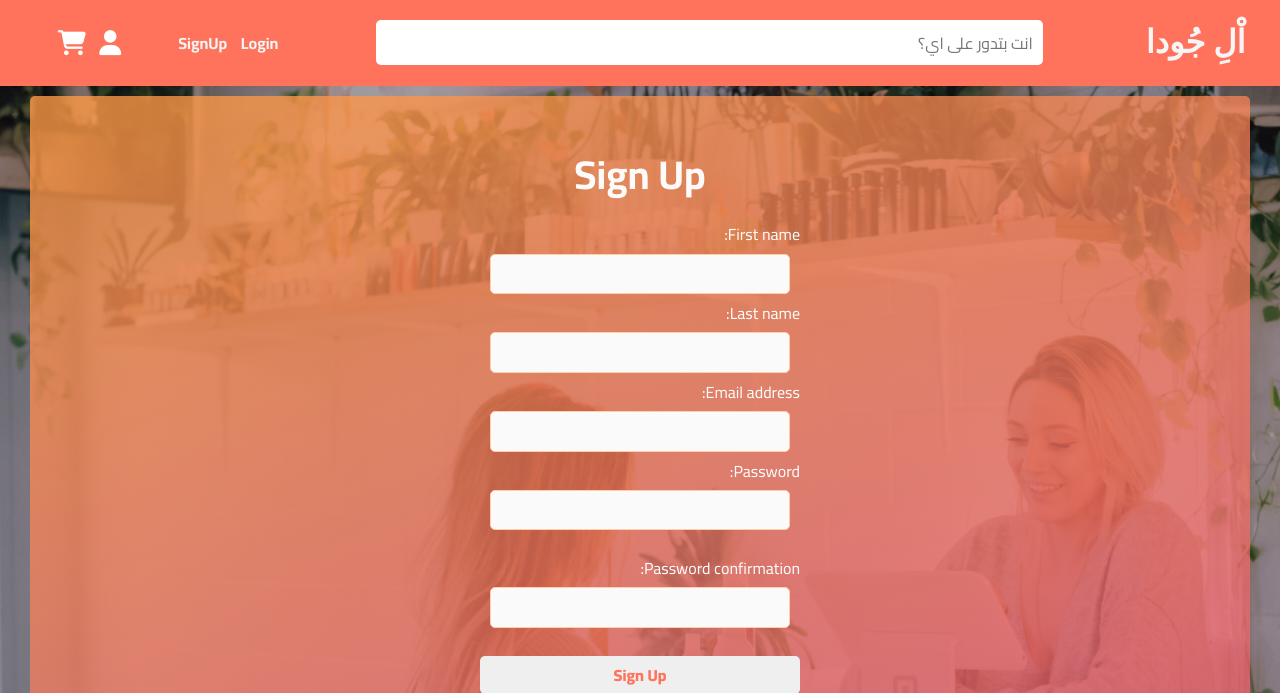
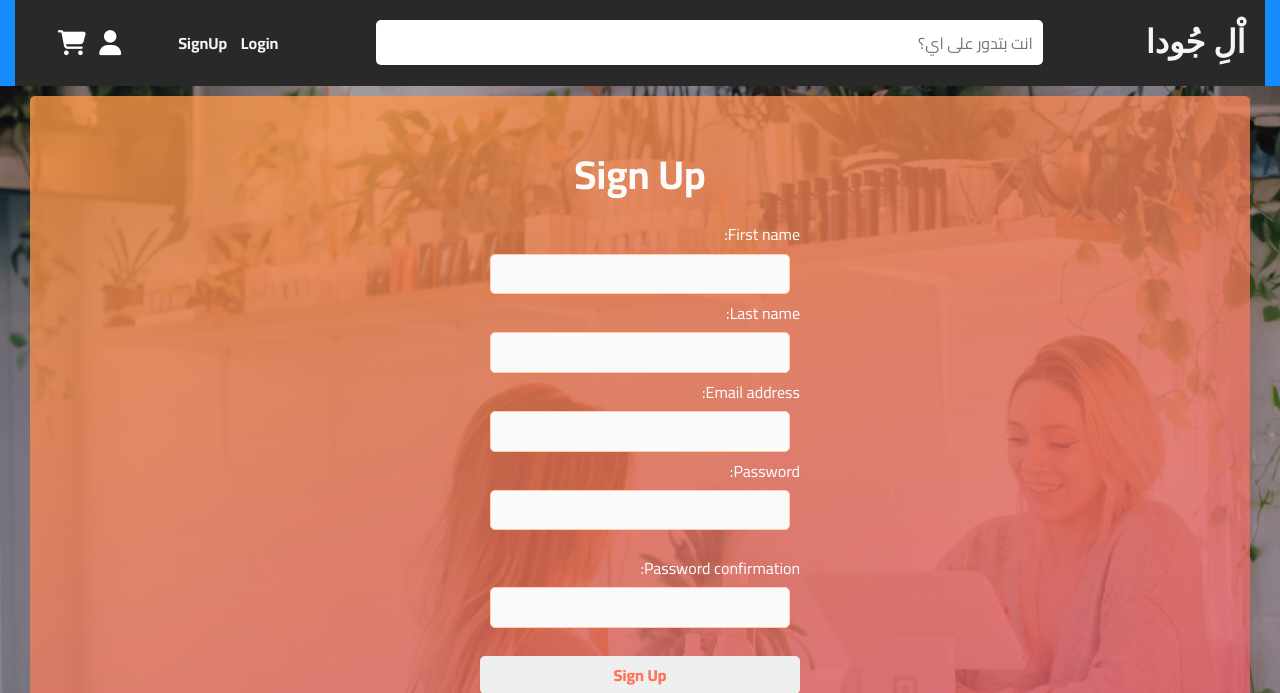
Before and after one commit to devAhmedMustafa/Al-Joda-Store, a Django app: page /signup/ in a window 1280 px wide. Shown: the top 693 px of the page. Run offline with Django 4.2, Linux system fonts and the light colour scheme; parts of the project's set-up code (start-up, migrations or seed data) failed here and were passed over; some web fonts are replaced.

Commit message:
My work in front-end

```diff
--- a/guide.txt
+++ b/guide.txt
@@ -5,3 +5,5 @@ Product
 --in stock
 --image
 --discount
+
+Main Color: #158cfd
--- a/static/styles/master.css
+++ b/static/styles/master.css
@@ -20,7 +20,7 @@ body {
 .container {
   padding-left: 15px;
   padding-right: 15px;
-  background-color: #ff735c;
+  background-color: #158cfd;
 }
 
 .content {
@@ -35,7 +35,7 @@ body {
   grid-template-columns: 1fr 6fr 1fr 1fr;
   text-align: center;
   color: whitesmoke;
-  background-color: #ff735c;
+  background-color: #292929;
   align-items: center;
 }
 .header h1 {
--- a/static/styles/product_card.css
+++ b/static/styles/product_card.css
@@ -123,7 +123,7 @@
   /* ease-out */
   width: 660px;
   height: 100%;
-  background-color: #fd5d00;
+  background-color: #158cfd;
   position: absolute;
   left: -659px;
 }
```
